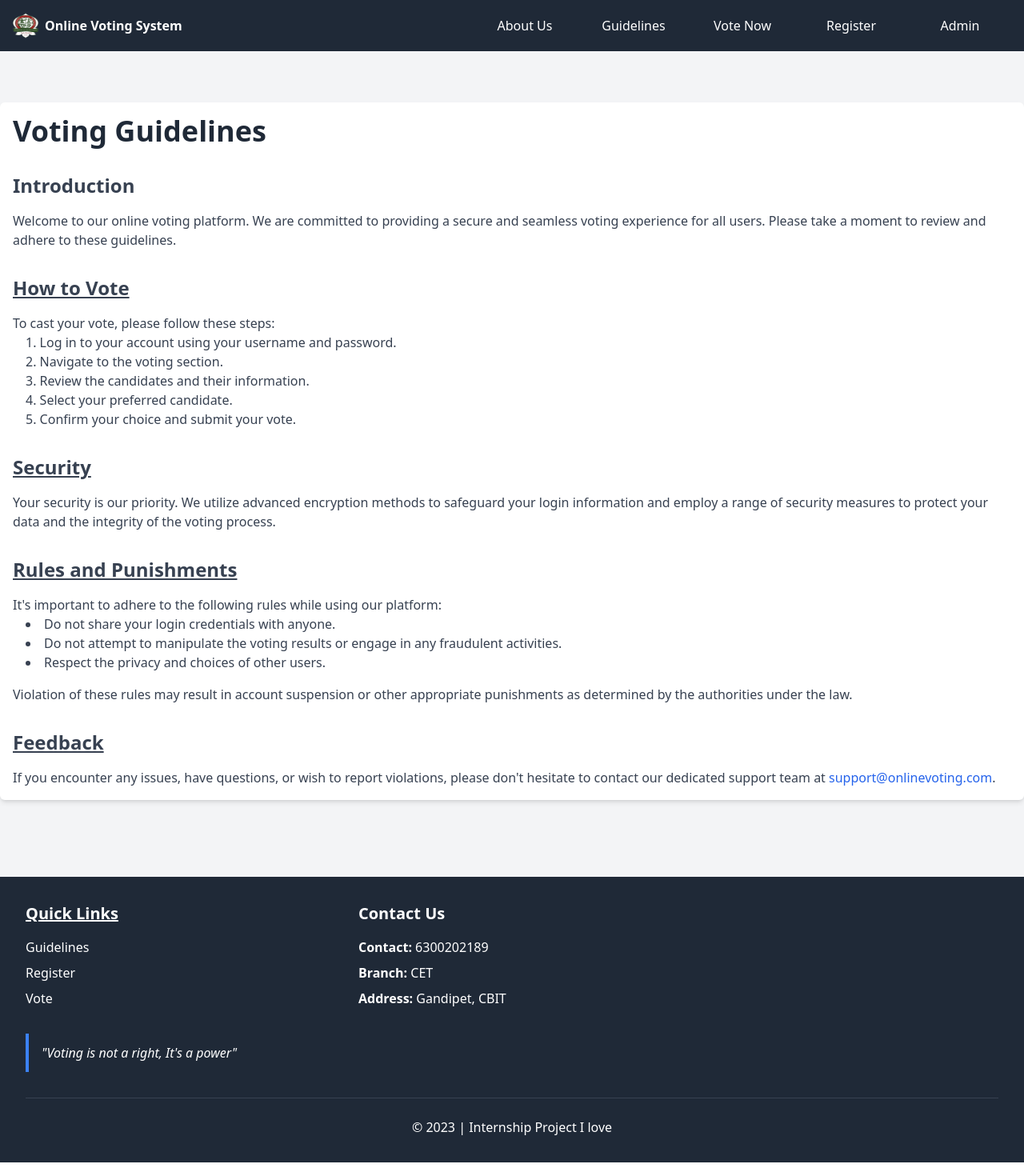
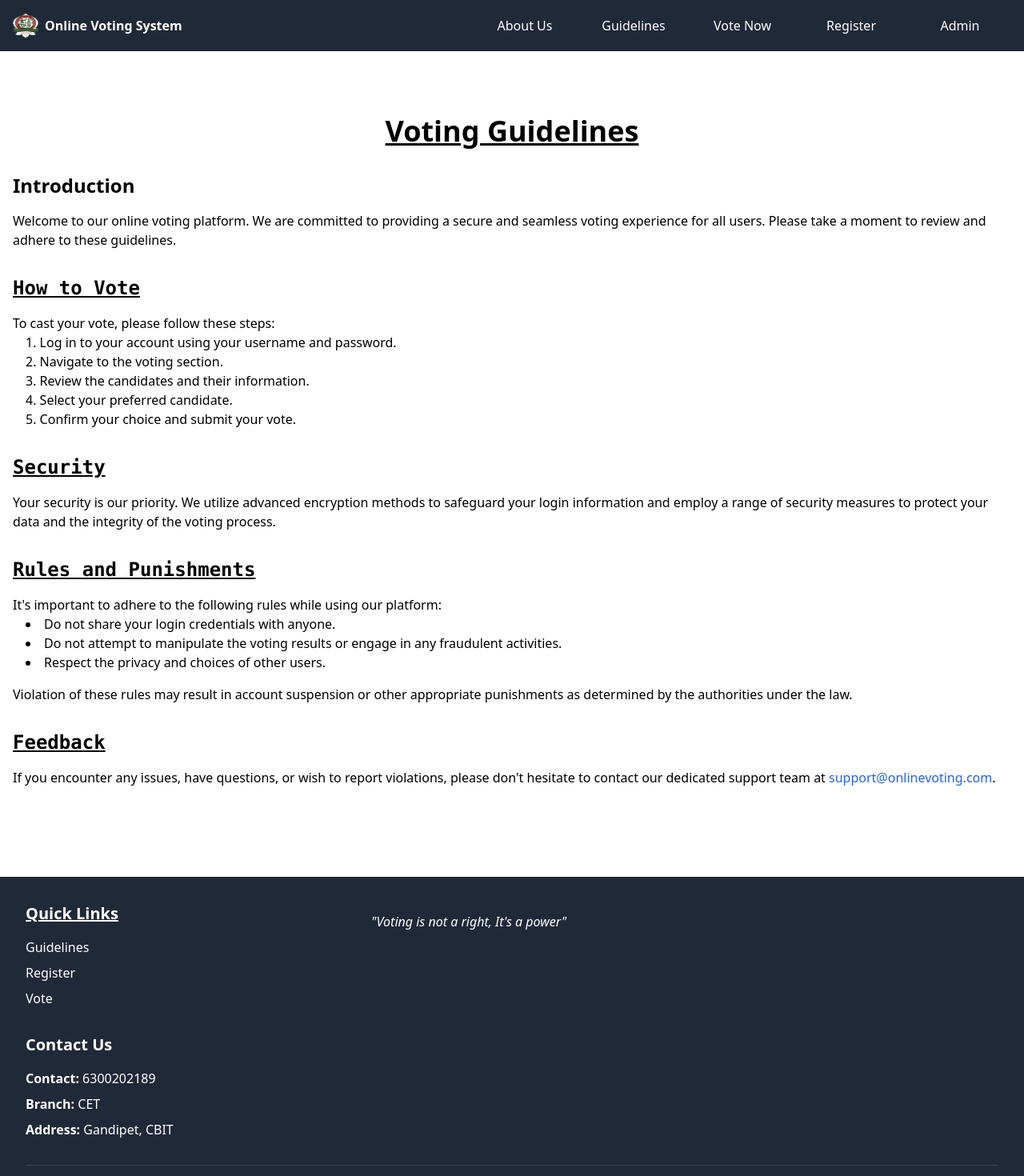
Before and after one commit to mohithchintu/Project_voting, a React (Create React App) app in the folder voting_app/: page /guidelines in a window 1280 px wide. Shown: the top 1470 px of the page at 80% size. Built offline with nearby package versions, Linux system fonts and the light colour scheme.

Commit message:
Changing to home and guidelines

```diff
--- a/voting_app/src/components/footer.js
+++ b/voting_app/src/components/footer.js
@@ -4,7 +4,7 @@ function Footer() {
     return (
         <footer className="bg-gray-800 p-8 mt-8 text-white">
             <div className="container mx-auto">
-                <div className="grid grid-cols-1 md:grid-cols-3 gap-8">
+                <div className="grid grid-cols-1 md:grid-cols-3 gap-8 justify-between">
 
                     {/* Section 2: Quick Links */}
                     <div className="">
@@ -16,6 +16,13 @@ function Footer() {
                         </ul>
                     </div>
 
+                    {/*Quote*/}
+                    <div className="lg:col-span-2">
+                        <p className="italic leading-loose pl-4 py-2">
+                            "Voting is not a right, It's a power"
+                        </p>
+                    </div>
+
                     {/* Section 3: Contact Us */}
                     <div className="">
                         <h2 className="font-bold text-xl mb-4">Contact Us</h2>
@@ -25,23 +32,14 @@ function Footer() {
                             <li><strong>Address:</strong> Gandipet, CBIT</li>
                         </ul>
                     </div>
-                    {/*Quote*/}
-                    <div className="col-span-full lg:col-span-2">
-                        <blockquote className="border-l-4 border-blue-500 italic leading-loose pl-4 py-2">
-                            "Voting is not a right, It's a power"
-                        </blockquote>
-
-                    </div>
-
-
 
                 </div>
 
                 <div className="text-center mt-8 border-t pt-6 border-gray-700">
-                    <p>© 2023 | Internship Project I love </p>
+                    <p>© 2023 | IIoT Internship Project</p>
                 </div>
             </div>
-        </footer >
+        </footer>
     );
 }
 
--- a/voting_app/src/subpages/guidelines.js
+++ b/voting_app/src/subpages/guidelines.js
@@ -1,23 +1,28 @@
 import React from 'react';
 import Navbar from '../components/navbar';
 import Footer from '../components/footer';
+import vm from '../assets/vm.jpg'
 
 function Guidelines() {
     return (
-        <div className="bg-gray-100 min-h-screen">
+        <div className="min-h-screen">
+                    {/* <div
+                    className="absolute top-0 left-0 w-full h-full bg-cover bg-center opacity-20"
+                    style={{ backgroundImage: `url(${vm})` }}
+                /> */}
             <Navbar />
 
             <div className="py-16">
-                <div className="container mx-auto p-4 bg-white shadow-md rounded-md">
-                    <h1 className="text-4xl font-bold text-gray-800 mb-8">Voting Guidelines</h1>
+                <div className="container mx-auto p-4 bg-white rounded-md">
+                    <h1 className="underline text-4xl font-extrabold text-center text-black-800 mb-8">Voting Guidelines</h1>
 
-                    <div className="prose lg:prose-xl text-gray-700">
-                        <h2 className="text-2xl font-semibold mb-4">Introduction</h2>
+                    <div className="prose lg:prose-xl text-black-700">
+                        <h2 className="font-sans text-2xl font-bold mb-4">Introduction</h2>
                         <p>
                             Welcome to our online voting platform. We are committed to providing a secure and seamless voting experience for all users. Please take a moment to review and adhere to these guidelines.
                         </p>
 
-                        <h2 className="underline text-2xl font-semibold mt-8 mb-4">How to Vote</h2>
+                        <h2 className="font-mono underline text-2xl font-semibold mt-8 mb-4">How to Vote</h2>
                         <p>
                             To cast your vote, please follow these steps:
                         </p>
@@ -29,12 +34,12 @@ function Guidelines() {
                             <li>Confirm your choice and submit your vote.</li>
                         </ol>
 
-                        <h2 className="underline text-2xl font-semibold mt-8 mb-4">Security</h2>
+                        <h2 className="font-mono underline text-2xl font-semibold mt-8 mb-4">Security</h2>
                         <p>
                             Your security is our priority. We utilize advanced encryption methods to safeguard your login information and employ a range of security measures to protect your data and the integrity of the voting process.
                         </p>
 
-                        <h2 className="underline text-2xl font-semibold mt-8 mb-4">Rules and Punishments</h2>
+                        <h2 className="font-mono underline text-2xl font-semibold mt-8 mb-4">Rules and Punishments</h2>
                         <p>
                             It's important to adhere to the following rules while using our platform:
                         </p>
@@ -47,7 +52,7 @@ function Guidelines() {
                             Violation of these rules may result in account suspension or other appropriate punishments as determined by the authorities under the law.
                         </p>
 
-                        <h2 className="underline text-2xl font-semibold mt-8 mb-4">Feedback</h2>
+                        <h2 className="font-mono underline text-2xl font-semibold mt-8 mb-4">Feedback</h2>
                         <p>
                             If you encounter any issues, have questions, or wish to report violations, please don't hesitate to contact our dedicated support team at <a href="mailto:support@onlinevoting.com" className="text-blue-600 hover:underline">support@onlinevoting.com</a>.
                         </p>
--- a/voting_app/src/subpages/home.js
+++ b/voting_app/src/subpages/home.js
@@ -2,7 +2,7 @@ import React from 'react';
 import { useNavigate } from 'react-router-dom';
 import Navbar from '../components/navbar';
 import Footer from '../components/footer';
-import vo from '../assets/vo.jpg';
+// import vo from '../assets/vo.jpg';
 import polling from '../assets/polling.jpeg'
 
 function HomePage() {
@@ -52,7 +52,7 @@ function HomePage() {
                 </div>
             </div>
             <section className="bg-gray-100 flex flex-col justify-center items-center h-screen">
-                <div className="grid max-w-screen-xl px-4 py-8 lg:grid-cols-12 mx-auto">
+                <div className="align-content:center grid max-w-screen-xl px-4 py-8 lg:grid-cols-12 mx-auto">
                     <div className="lg:col-span-7 flex flex-col items-center">
                         <h1 className="text-4xl md:text-5xl xl:text-6xl font-extrabold text-blue-700 mb-4">
                             Why Choose Online Voting?
```
Also changed, not shown: voting_app/src/assets/vm.jpg (added).
